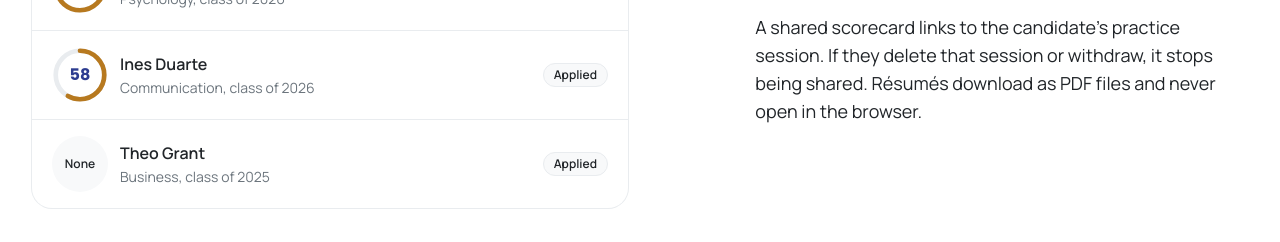
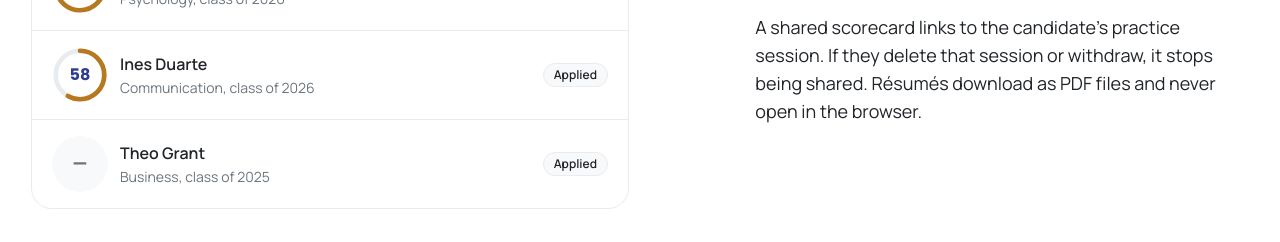
Before and after one commit to shashank11yadav/PitchPerfect, a Next.js app in the folder apps/web/: page /employers in a window 1280 px wide. Shown: the part 800-1042 px from the top of the page. Built offline with nearby package versions, Linux system fonts and the light colour scheme; no server answers; what @pitchperfect/shared would draw is missing.

Commit message:
fix(web): show a dash, not "None", for an applicant with no scorecard
The empty ring is now an image labelled "No scorecard shared".

```diff
--- a/apps/web/components/marketing/ApplicantsPreview.tsx
+++ b/apps/web/components/marketing/ApplicantsPreview.tsx
@@ -75,9 +75,12 @@ export function ApplicantsPreview({
         {pipeline.applicants.map(({ name, detail, score, status }) => (
           <li key={name} className="flex items-center gap-3 px-5 py-4">
             {score === null ? (
-              <span className="flex size-14 shrink-0 items-center justify-center rounded-pill bg-surface-2 text-caption font-semibold text-ink">
-                <span className="sr-only">No scorecard shared</span>
-                <span aria-hidden="true">None</span>
+              <span
+                role="img"
+                aria-label="No scorecard shared"
+                className="flex size-14 shrink-0 items-center justify-center rounded-pill bg-surface-2 font-display text-body font-bold text-muted"
+              >
+                —
               </span>
             ) : (
               <ScoreRing score={score} size="sm" className="shrink-0" />
```
